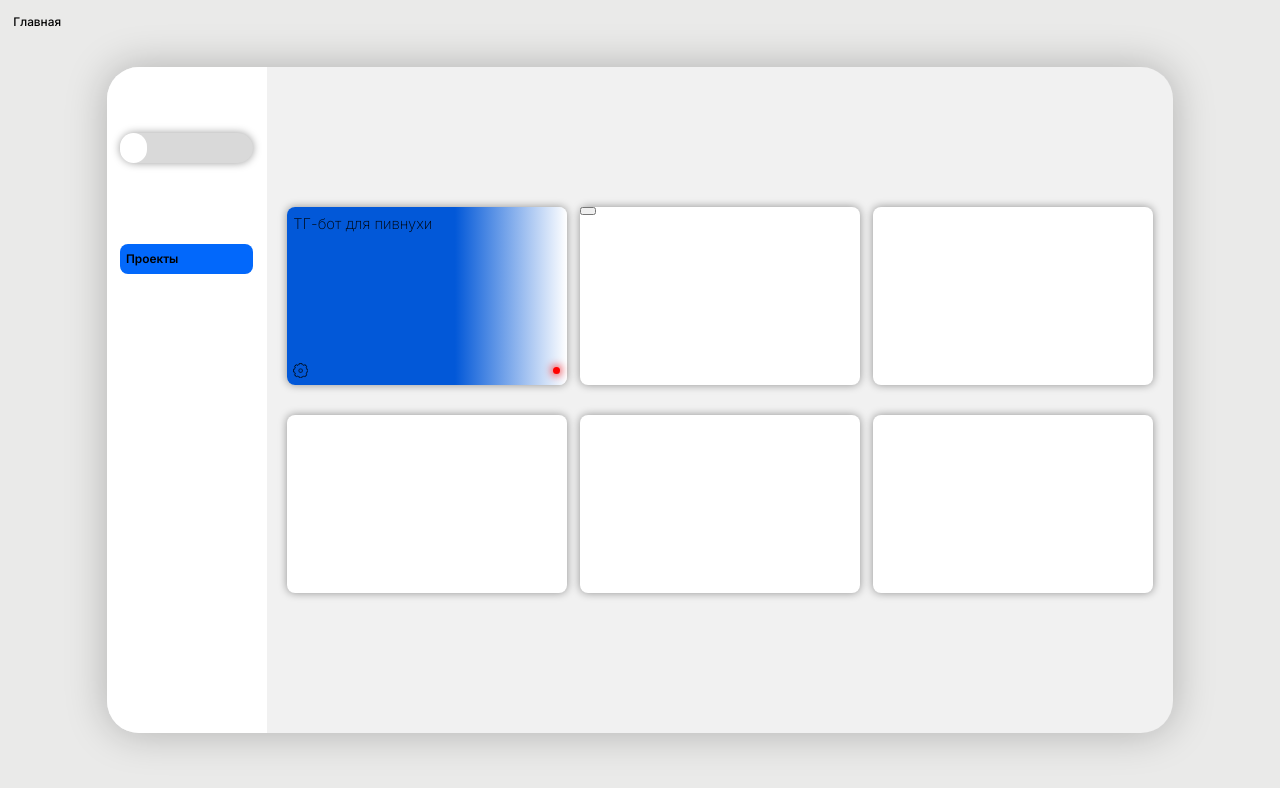
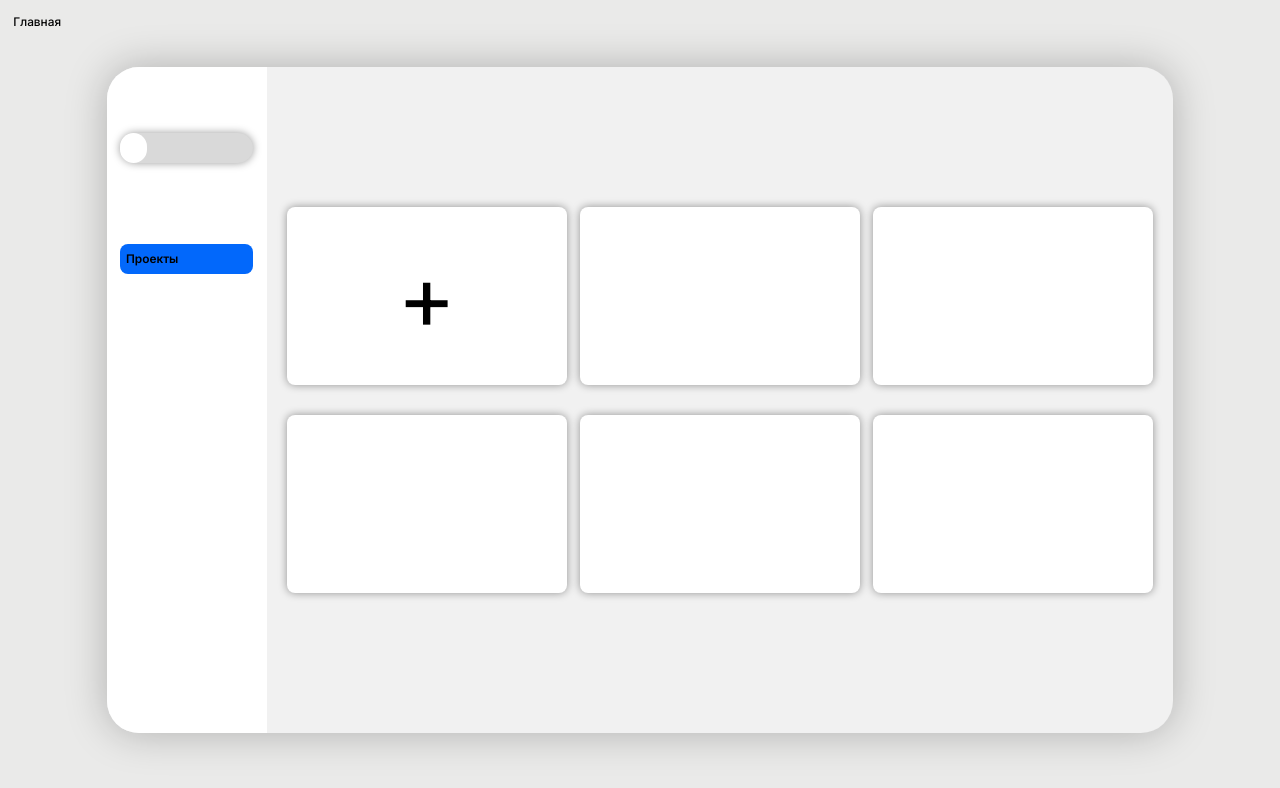
Before and after one commit to danyayok/UMIRHack-QASHA, a React (Vite) app in the folder frontend/: page /Account in a window 1280 px wide. Shown: the top 788 px of the page. Built offline with nearby package versions, Linux system fonts and the light colour scheme; the HTML template or start-up script is replaced by a standard one.

Commit message:
Projects card

```diff
--- a/frontend/src/pages/Account.jsx
+++ b/frontend/src/pages/Account.jsx
@@ -6,10 +6,120 @@ import { useState } from 'react'
 
 export default function Account(){
     const [isListVisible, setIsListVisible] = useState(false)
+    const [projects, setProjects] = useState([])
+    const [cards, setCards] = useState([
+        { id: 1, type: 'new' },
+        { id: 2, type: 'empty' },
+        { id: 3, type: 'empty' },
+        { id: 4, type: 'empty' },
+        { id: 5, type: 'empty' },
+        { id: 6, type: 'empty' }
+    ])
 
     const toggleList = () => {
         setIsListVisible(!isListVisible)
     }
+
+    const addProject = (cardId) => {
+        const projectName = `Проект ${projects.length + 1}`
+        // Случайный прогресс для демонстрации (от 10% до 90%)
+        const randomProgress = Math.floor(Math.random() * 80) + 10
+
+        const newProject = {
+            name: projectName,
+            progress: randomProgress,
+            id: Date.now() // уникальный ID
+        }
+
+        setProjects([...projects, newProject])
+
+        const updatedCards = cards.map(card => {
+            if (card.id === cardId) {
+                return {
+                    ...card,
+                    type: 'grid',
+                    name: projectName,
+                    progress: randomProgress
+                }
+            }
+            return card
+        })
+
+        const nextEmptyCard = updatedCards.find(card => card.type === 'empty')
+        if (nextEmptyCard) {
+            const finalCards = updatedCards.map(card =>
+                card.id === nextEmptyCard.id ? { ...card, type: 'new' } : card
+            )
+            setCards(finalCards)
+        } else {
+            setCards(updatedCards)
+        }
+    }
+
+    // Функция для обновления прогресса (будет вызываться из бэкенда)
+    // const updateProjectProgress = (projectId, newProgress) => {
+    //     // Обновляем прогресс в списке проектов
+    //     setProjects(prevProjects =>
+    //         prevProjects.map(project =>
+    //             project.id === projectId
+    //                 ? { ...project, progress: newProgress }
+    //                 : project
+    //         )
+    //     )
+
+    //     // Обновляем прогресс в карточках
+    //     setCards(prevCards =>
+    //         prevCards.map(card =>
+    //             card.name && projects.find(p => p.name === card.name && p.id === projectId)
+    //                 ? { ...card, progress: newProgress }
+    //                 : card
+    //         )
+    //     )
+    // }
+
+    const getGradientStyle = (progress) => {
+        return {
+            background: `linear-gradient(to right, #0258d8 ${progress}%, white 100%)`
+        }
+    }
+
+    const renderCard = (card) => {
+        switch (card.type) {
+            case 'grid':
+                return (
+                    <div
+                        className='card card-grid'
+                        key={card.id}
+                        style={getGradientStyle(card.progress)}
+                    >
+                        <div id='card-name-div'>
+                            <p id='card-name'>{card.name}</p>
+                            <p id='progress-text'>{card.progress}%</p>
+                        </div>
+                        <div id='bottom-row'>
+                            <Link to='/' id='gear'/>
+                            <div
+                                id='indicator'
+                                className={card.progress === 100 ? 'completed' : 'in-progress'}
+                            ></div>
+                        </div>
+                    </div>
+                )
+            case 'new':
+                return (
+                    <div className='card new-card' key={card.id}>
+                        <button className="add-project" onClick={() => addProject(card.id)}>
+                            <p className='plus'>+</p>
+                        </button>
+                    </div>
+                )
+            case 'empty':
+                return <div className='card' key={card.id}></div>
+            default:
+                return <div className='card' key={card.id}></div>
+        }
+    }
+
     return(
         <div id="travoman">
             <div className='homelink'><Link to='/' className='home'>Главная</Link></div>
@@ -18,43 +128,26 @@ export default function Account(){
                     <div id="user">
                         <div id='ava'></div>
                         <div id='user-name'></div>
-
                     </div>
                     <div id='projects'>
-                        <button id='buttproj' onClick={toggleList}><p id='butt-sign' >Проекты</p></button>
+                        <button id='buttproj' onClick={toggleList}>
+                            <p id='butt-sign'>Проекты</p>
+                        </button>
                         <ul id='list' className={isListVisible ? 'visible' : 'hidden'}>
-                            <li>ТГ-бот для пивнухи</li>
+                            {projects.map((project) => (
+                                <li key={project.id}>
+                                    {project.name} - {project.progress}%
+                                </li>
+                            ))}
                         </ul>
                     </div>
                 </aside>
 
                 <div className='cardsdiv' id='firstdiv'>
-
-                    <div className='card' id='card1'>
-                        <div id='card-name-div'><p id='card-name'>ТГ-бот для пивнухи</p></div>
-                        <div id='bottom-row'>
-                            <Link to='/' id='gear'/>
-                            <div id='indicator'></div>
-                        </div>
-                    </div>
-
-                    <div className='card'>
-                        <button id="add-project"></button>
-                    </div >
-                    <div className='card'>
-
-                    </div>
+                    {cards.slice(0, 3).map(card => renderCard(card))}
                 </div>
                 <div className='cardsdiv' id='secdiv'>
-                    <div className='card'>
-
-                    </div>
-                    <div className='card'>
-
-                    </div >
-                    <div className='card'>
-
-                    </div>
+                    {cards.slice(3, 6).map(card => renderCard(card))}
                 </div>
             </div>
         </div>
--- a/frontend/src/static/account.css
+++ b/frontend/src/static/account.css
@@ -58,6 +58,7 @@
     background-color: white;
     border-radius: 1dvh;
     box-shadow: var(--light-shadow);
+    transition: all 0.3s ease;
 }
 
 .homelink{
@@ -167,14 +168,12 @@
     background-color: #0258d8;
 }
 
-.card{
+.card-grid {
     display: grid;
     grid-template-columns: 0.52083333333333333333333333333333vw 20.833333333333333333333333333333vw 0.52083333333333333333333333333333vw;
     grid-template-rows: 0.92592592592592592592592592592593vh 2.7777777777777777777777777777778vh 15.740740740740740740740740740741vh 1.8518518518518518518518518518519vh 0.92592592592592592592592592592593vh;
-}
-
-#card1{
-    background: linear-gradient(to right,#0258d8 60%, white 100%);
+    border-radius: 1dvh;
+    transition: all 0.3s ease;
 }
 
 #card-name{
@@ -182,11 +181,21 @@
     font-size: 1.8518518518518518518518518518519vh;
 }
 
-#card-name-div{
+#card-name-div {
     grid-column-start: 2;
     grid-row-start: 2;
     width: 20.833333333333333333333333333333vw;
     height: 2.7777777777777777777777777777778vh;
+    display: flex;
+    justify-content: space-between;
+    align-items: center;
+}
+
+#progress-text {
+    font-weight: 400;
+    font-size: 1.4814814814814814814814814814815vh;
+    color: #333;
+    margin: 0;
 }
 
 #indicator{
@@ -197,6 +206,16 @@
     background-color: red;
     border-radius: 10dvh;
     box-shadow: 0px 0px 8px 1px rgba(255, 0, 0);
+}
+
+#indicator.completed {
+    background-color: #00ff00;
+    box-shadow: 0px 0px 8px 1px rgba(0, 255, 0, 0.7);
+}
+
+#indicator.in-progress {
+    background-color: #ffa500;
+    box-shadow: 0px 0px 8px 1px rgba(255, 165, 0, 0.7);
 }
 
 
@@ -216,3 +235,33 @@
     justify-content: space-between;
     align-items: center;
 }
+
+.plus{
+    font-size: 11.111111111111111111111111111111vh;
+}
+
+.add-project {
+    background: none;
+    border: none;
+    cursor: pointer;
+    width: 100%;
+    height: 100%;
+    display: flex;
+    justify-content: center;
+    align-items: center;
+    transition: transform 0.2s ease;
+}
+
+.add-project:hover {
+    transform: scale(1.1);
+}
+
+.add-project:active {
+    transform: scale(0.95);
+}
+
+.empty-card {
+
+    border-radius: 1dvh;
+    box-shadow: var(--light-shadow);
+}
--- a/frontend/src/static/global.css
+++ b/frontend/src/static/global.css
@@ -2,7 +2,7 @@
 
 button:hover{
     cursor: pointer;
-    box-shadow: 0px 0px 8px 0px rgb(0, 0, 0, 0.25) inset;
+
 }
 
 :root{
```
